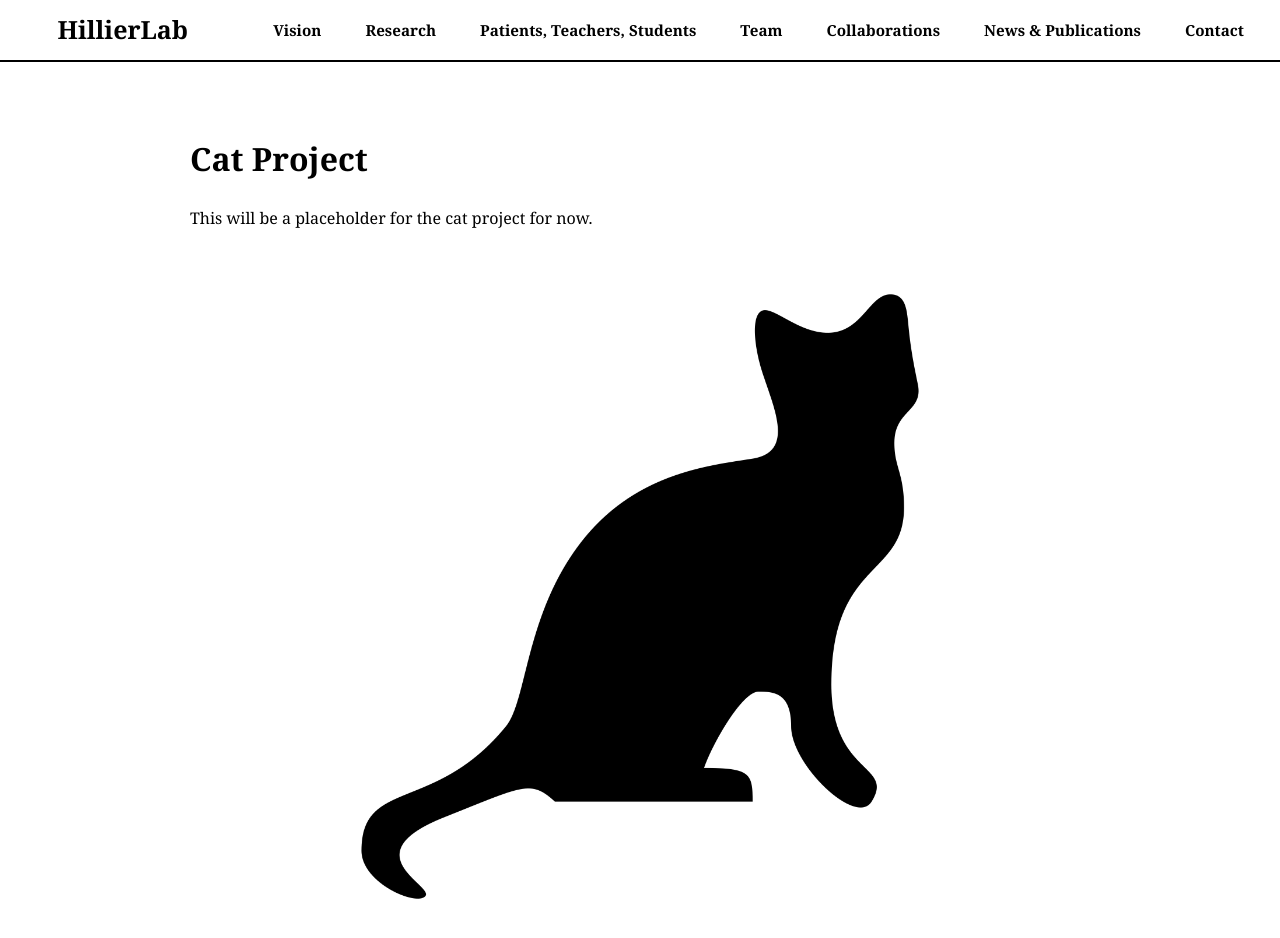
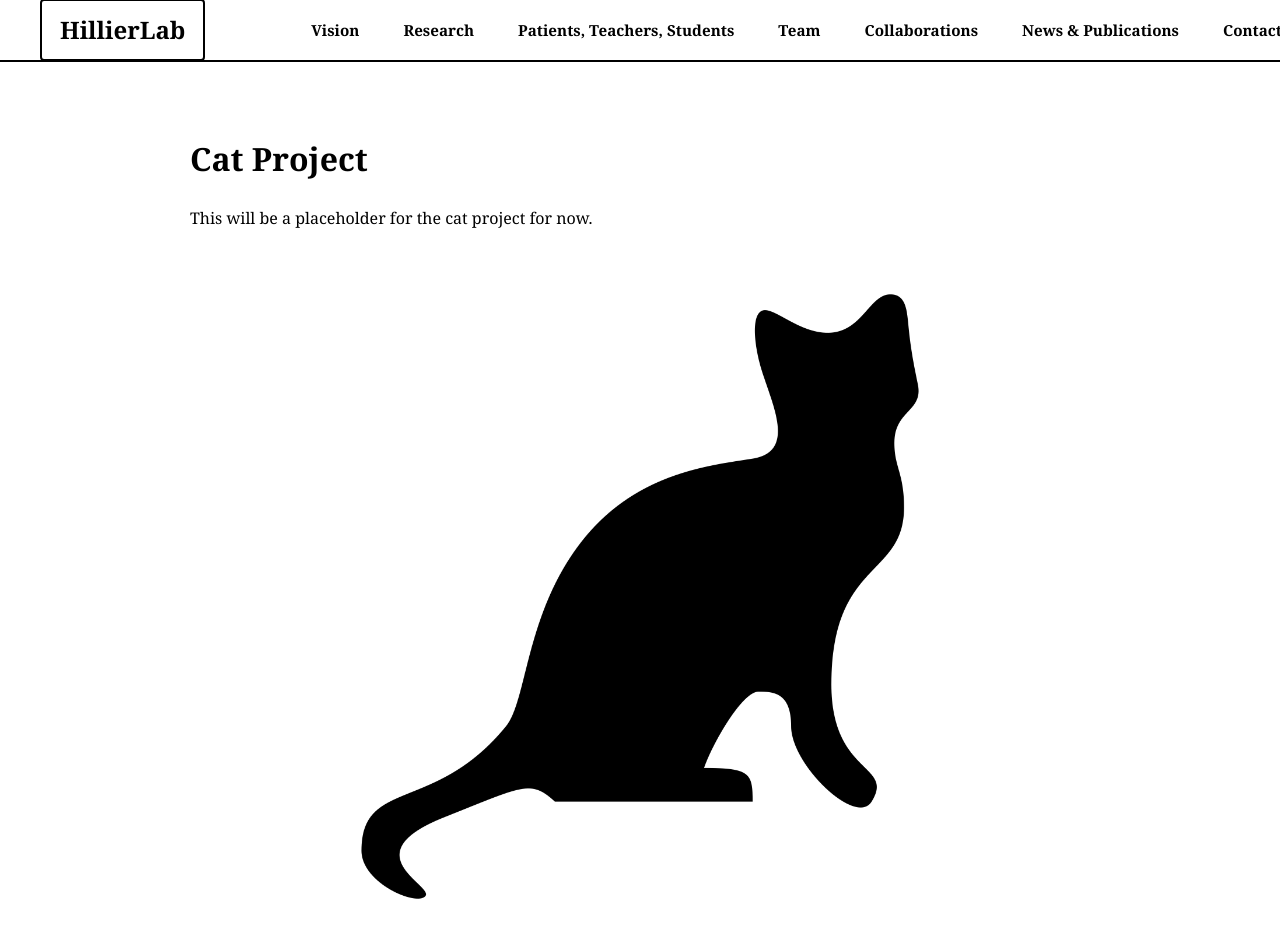
Before and after one commit to dzsano/rottenbillerdavid.github.io, a Jekyll site: the page built from biotechnology.md, in a window 1280 px wide and 993 px high. Shown: the top 938 px of the window. Built offline with Jekyll 4.4.1, drawn with Linux system fonts in a browser that asks for light colours.

Commit message:
Update page.html

```diff
--- a/_layouts/page.html
+++ b/_layouts/page.html
@@ -33,15 +33,15 @@ nav {
 
 nav .brand {
   font-weight: bold;
-  font-size: 1.25rem;
-  transform: scale(1.25);
-  transform-origin: left center;
+  font-size: 1.5rem; /* bigger text */
+  padding: 10px 18px; /* bigger button box */
+  border: 2px solid currentColor;
+  border-radius: 4px;
   text-decoration: none;
   color: inherit;
-  padding: 8px 14px;
-  border-radius: 4px;
   transition: all 0.3s ease;
 }
+
 
 nav .brand:hover {
   background: #000;
@@ -55,8 +55,11 @@ nav .brand:hover {
   gap: 1rem;
   flex-grow: 1;
   margin-left: 2rem;
-  padding-right: calc(1.5rem + 38px);
+  padding-right: 1.5rem;
   box-sizing: border-box;
+}
+.nav-links {
+  flex-wrap: nowrap;
 }
 
 .nav-links a {
```
